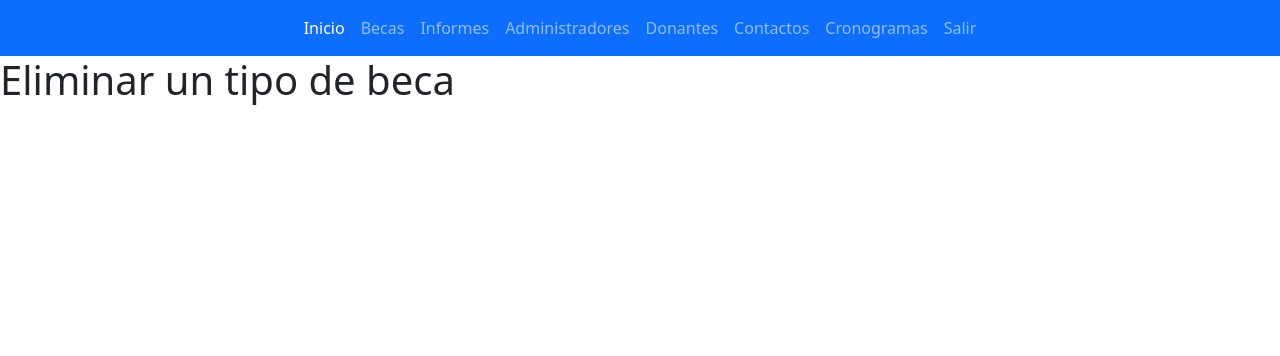
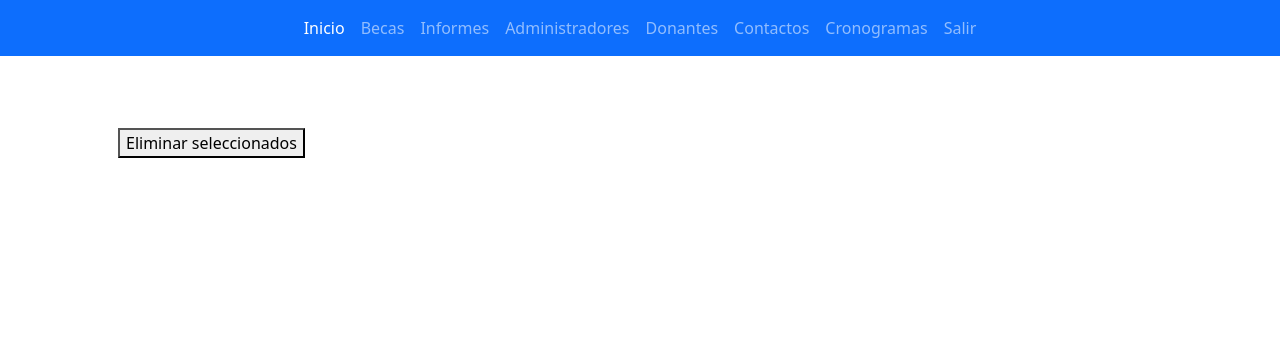
Before and after one commit to Jun-266/becas-filantropia, a Django app: page /add_scholarship/delete_type_scholarship/ in a window 1280 px wide. Shown: the top 356 px of the page. Run offline with Django 4.2, Linux system fonts and the light colour scheme; the visitor is signed in with stand-in values (Sample User, id 1); data that the repository does not hold is empty.

Commit message:
feat(delete_type_list): add ability to delete scholarships by name in list
This commit implements the feature to delete scholarships by their name

```diff
--- a/app_becas/templates/delete_type_scholarship.html
+++ b/app_becas/templates/delete_type_scholarship.html
@@ -1,19 +1,21 @@
 {% extends 'layouts/base.html' %}
 
 {% block content %}
-    <h1>Eliminar un tipo de beca</h1>
+<form id="formID_delete_scholarship" class="container p-5" method="post">
 
-    <div class="card-deck">
-        {% for beca in tipos_beca %}
-            <div class="card">
-                <div class="card-body">
-                    <h5 class="card-title">Nombre: {{ beca.name }}</h5>
-                    <form method="post" action="{% url 'delete_type_scholarship' beca.name %}">
-                        {% csrf_token %}
-                        <button type="submit" class="btn btn-danger">Eliminar</button>
-                    </form>
-                </div>
+    {% csrf_token %}
+
+    {% for beca in tipos_beca %}
+        <div class="card">
+            <div class="card-body">
+                <label for="beca_{{ beca.name }}">
+                    <input type="checkbox" id="beca_{{ beca.name }}" name="tipos_beca" value="{{ beca.name }}">
+                    {{ beca.name }}<br>
+                </label>
             </div>
-        {% endfor %}
-    </div>
+        </div>
+    {% endfor %}
+    <br>
+    <button type="submit">Eliminar seleccionados</button>
+</form>
 {% endblock %}
--- a/app_becas/views/delete_type_scholarship.py
+++ b/app_becas/views/delete_type_scholarship.py
@@ -8,22 +8,14 @@ from app_becas.forms.scholarship_forms import delete_type
 
 @method_decorator(login_required, name='dispatch')
 
+
 class DeleteTypeScholarship(View):
-
     def get(self, request):
         tipos_beca = TypeScholarship.objects.all()
-        return render(request, 'delete_type_scholarship.html', {'tipos_beca': tipos_beca, 'form': delete_type})
+        return render(request, 'delete_type_scholarship.html', {'tipos_beca': tipos_beca})
 
     def post(self, request):
-
-        tipo_de_beca_borrar = request.POST['delete_type_scholarship']
-
-        print('okokoko')
-
-        if tipo_de_beca_borrar:
-
-
-
-            tipo_beca = TypeScholarship(name = tipo_de_beca_borrar)
-            tipo_beca.delete()
-            return redirect('delete_type_scholarship')
+        tipos_beca_seleccionados = request.POST.getlist('tipos_beca')
+        for tipo_beca_name in tipos_beca_seleccionados:
+            TypeScholarship.objects.filter(name=tipo_beca_name).delete()
+        return redirect('delete_type_scholarship')
```
